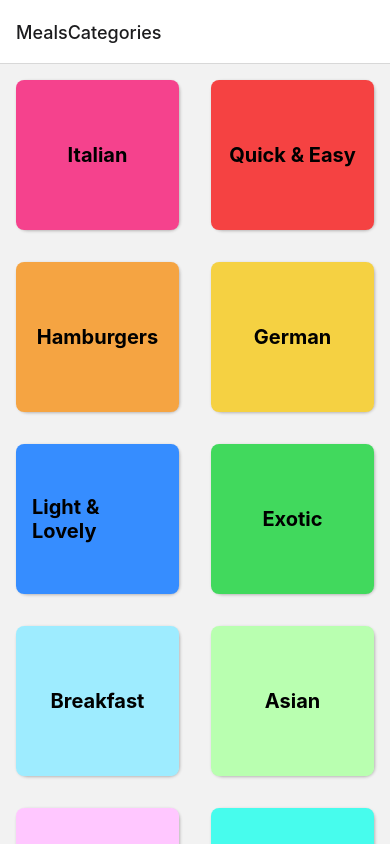
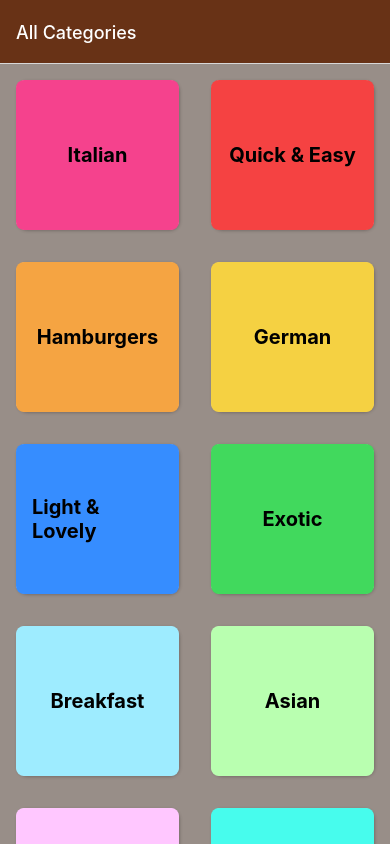
Before and after one commit to antarikshgosain/react-meals, a React Native app in the folder meals/: screen / in a window 390 px wide. Built offline with nearby package versions, Linux system fonts and the light colour scheme.

Commit message:
screen navigation title and texts

```diff
--- a/meals/App.js
+++ b/meals/App.js
@@ -10,11 +10,23 @@
 export default function App() {
   return (
     <>
-      <StatusBar bar-style='light' />
+      <StatusBar style='light' />
       <NavigationContainer>
-        <Stack.Navigator >
-          <Stack.Screen name="MealsCategories" component={CategoriesScreen} />
-          <Stack.Screen name="MealsOverview" component={MealsOverviewScreen} />
+        <Stack.Navigator screenOptions={{
+        headerStyle: {backgroundColor: '#683216'},
+        headerTintColor: 'white',
+        contentStyle: {backgroundColor: '#988e88'}}}>
+          <Stack.Screen name="MealsCategories" component={CategoriesScreen} options={{
+            title: 'All Categories',
+          }}/>
+          <Stack.Screen name="MealsOverview" component={MealsOverviewScreen}
+          // options={({route, navigation}) => {
+          //   const catId = route.params.categoryId;
+          //   return {
+          //     title: catId,
+          //   }
+          // }}
+          />
         </Stack.Navigator>
 
         {/* Note needed here because component is provided in Stack.screen */}
--- a/meals/components/MealItem.js
+++ b/meals/components/MealItem.js
@@ -53,7 +53,7 @@
     title: {
         fontWeight: 'bold',
         textAlign: 'center',
-        fonctSize: 20,
+        fontSize: 20,
         margin: 8,
     },
     details: {
--- a/meals/screens/MealsOverviewScreen.js
+++ b/meals/screens/MealsOverviewScreen.js
@@ -1,5 +1,5 @@
-
-import { MEALS } from "../data/dummy-data";
+import { useEffect, useLayoutEffect } from "react";
+import { CATEGORIES, MEALS } from "../data/dummy-data";
 import { View, Text, StyleSheet, FlatList, } from 'react-native'
 import MealItem from "../components/MealItem";
 
@@ -13,6 +13,13 @@
     const displayedMeals = MEALS.filter((mealItem) => {
         return mealItem.categoryIds.indexOf(categoryId) >= 0;
     });
+
+    //const categoryTitle = CATEGORIES.find((category) => category.id == catId);
+    useLayoutEffect( () => {
+        navigation.setOptions({
+            title: categoryTitle,
+        });
+    }, [categoryId, navigation])
 
     function renderMealItem(itemData) {
         const item = itemData.item;
```
